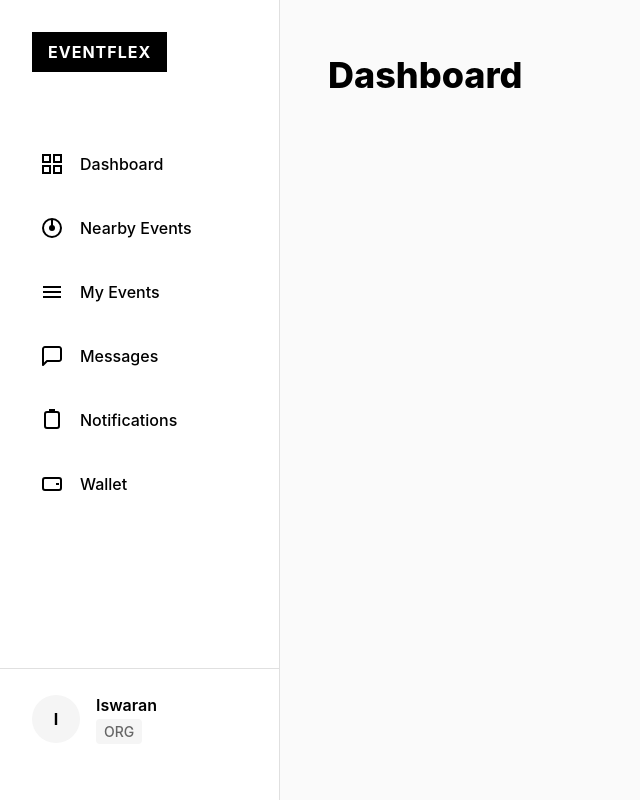
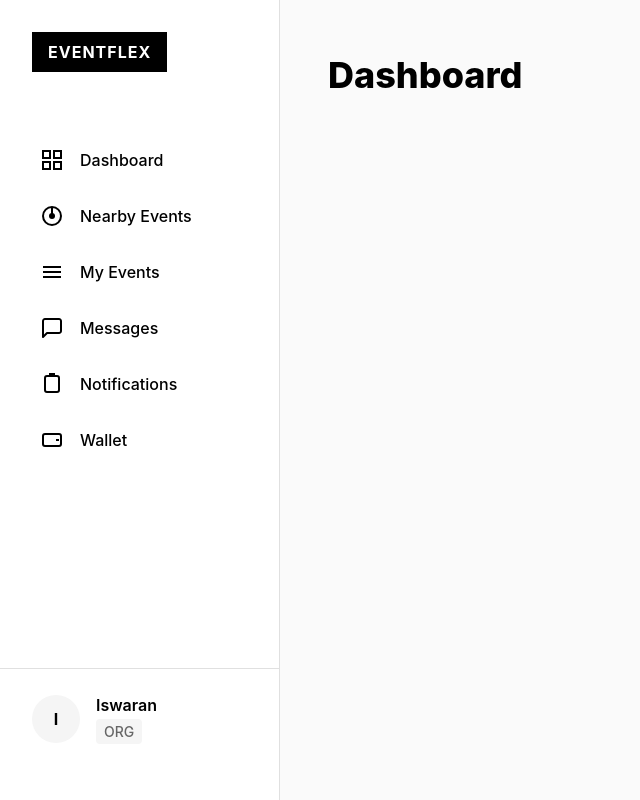
Before and after one commit to aadityathakre/EventFlex, a React (Vite) app in the folder client/: page /gig in a window 1280 px wide. Shown: the whole page, without its empty margins (0-640 px from the left). Built offline with nearby package versions, Linux system fonts and the light colour scheme; no server answers.

Commit message:
fix item height - sidebar

```diff
--- a/client/src/components/Sidebar.scss
+++ b/client/src/components/Sidebar.scss
@@ -46,7 +46,7 @@
       display: flex;
       align-items: center;
       gap: $spacing-md;
-      padding: $spacing-md $spacing-lg;
+      padding: $spacing-sm $spacing-lg;
       border-radius: $border-radius-md;
       text-decoration: none;
       color: $color-text-primary;
```
